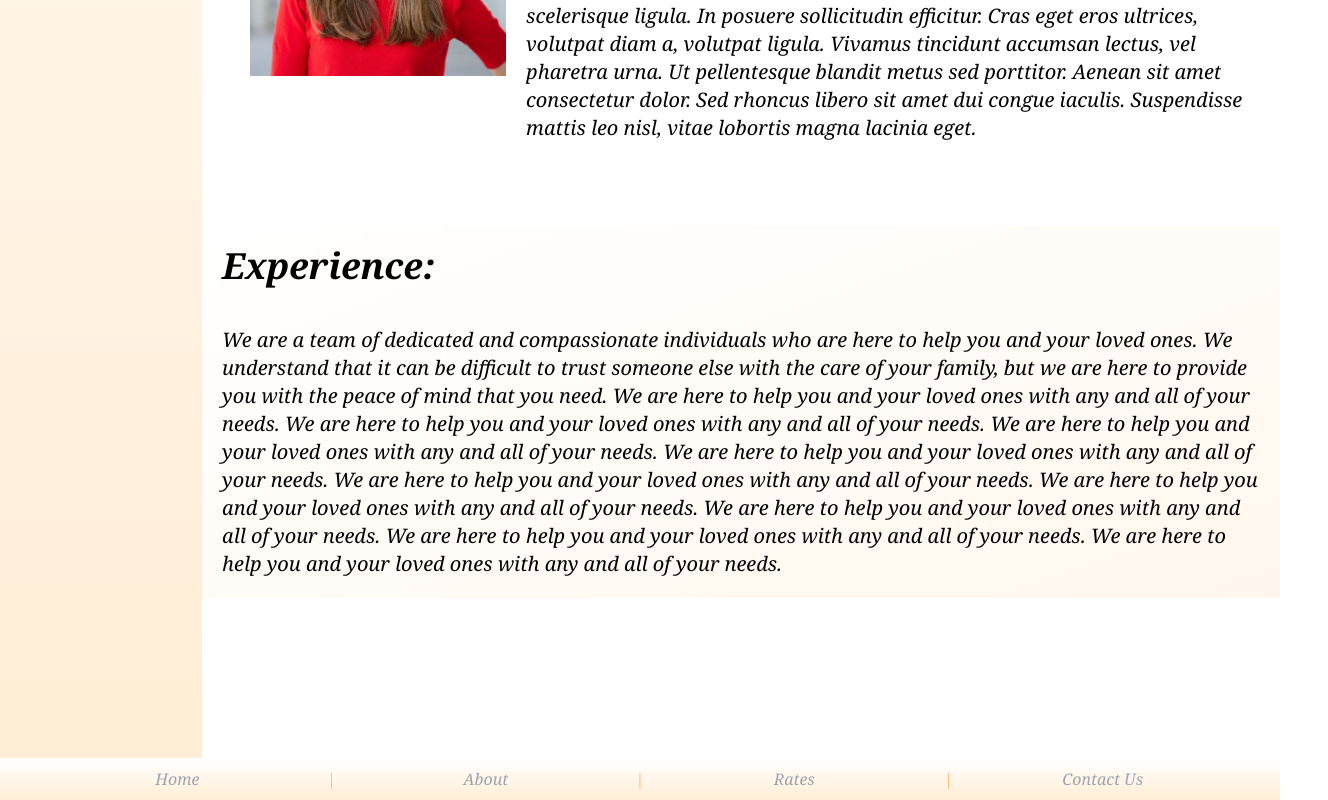
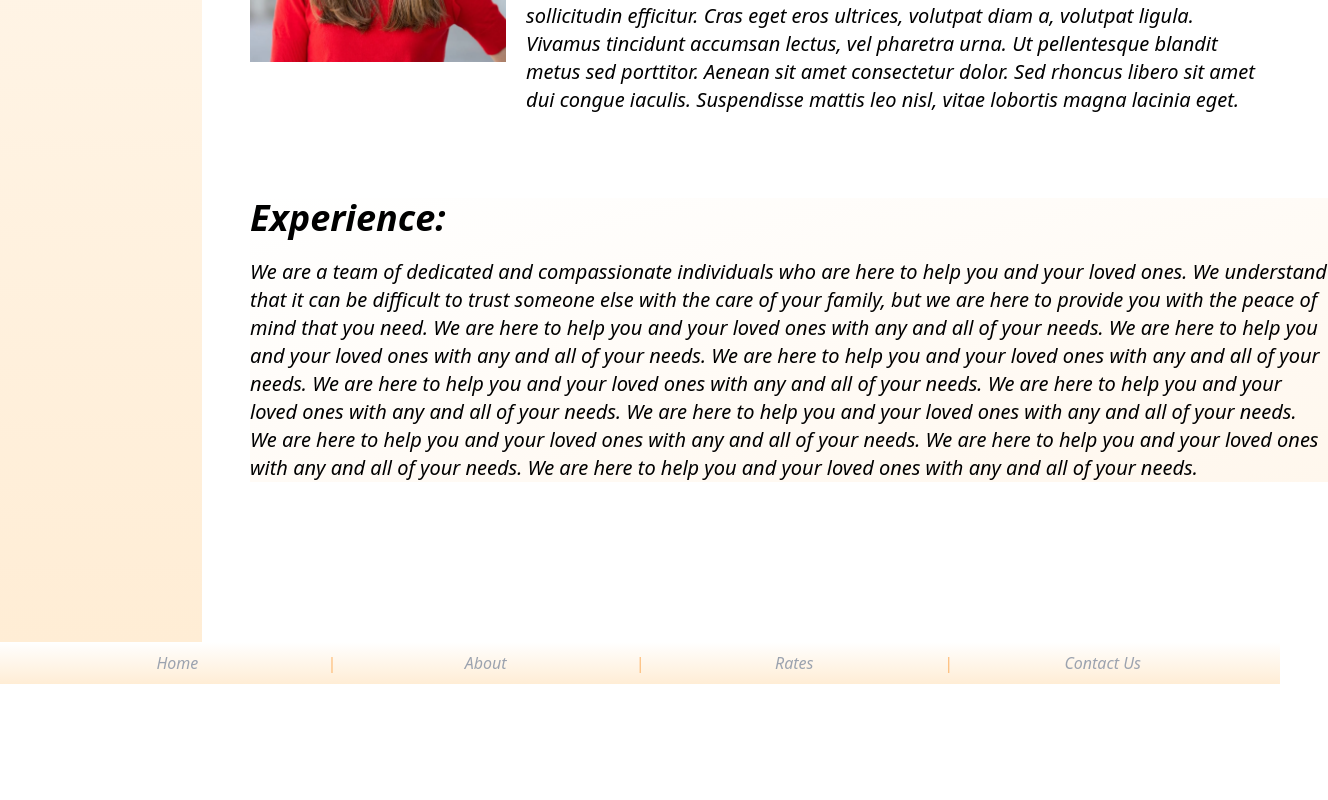
Before and after one commit to andrew03meyer/rachael-nannying-wesbite, a React (Create React App) app: page / in a window 1280 px wide. Shown: the part 1049-1849 px from the top of the page, 1328 px wide, since content can reach past the window. After the commit the page ends 1733 px from the top, so only its background shows below. Built offline with nearby package versions, Linux system fonts and the light colour scheme.

Commit message:
font, homepage margins

```diff
--- a/src/About/About.js
+++ b/src/About/About.js
@@ -11,9 +11,9 @@ function About() {
           <img src={NannyPic} alt="Nanny" className="opacity-70 w-full mt-5 rounded-3xl"/>
         </div>
 
-        <h2 className="absolute text-7xl text-center mt-48 font-serif font-bold text-black">About Me:</h2>
+        <h2 className="absolute text-7xl text-center mt-48 font-roboto font-bold text-black">About Me:</h2>
 
-        <div className="relative flex flex-col p-5 bg-gradient-to-br from-white to-white font-serif shadow-2xl w-full">
+        <div className="relative flex flex-col p-5 bg-gradient-to-br from-white to-white font-roboto shadow-2xl w-full">
           <h2 className="text-3xl m-2 underline">Testimonials:</h2>
           <div className="flex">
             <div className="flex flex-col items-center bg-gradient-to-br from-white to-orange-100 m-2 p-5 rounded-3xl">
@@ -44,14 +44,14 @@ function About() {
           </div>
         </div>
 
-        <div className="relative p-5 bg-gradient-to-br from-white to-orange-100 font-serif shadow-2xl w-full">
+        <div className="relative p-5 bg-gradient-to-br from-white to-orange-100 font-roboto shadow-2xl w-full">
           <h2 className="text-3xl m-2 underline">Location:</h2>
           <p className="text-xl italic">
           Cras aliquam, leo at tincidunt sodales, orci nulla gravida sapien, sollicitudin ultricies elit nisl ac nisi. Donec magna risus, luctus sit amet justo in, convallis tristique dolor. Nam vulputate lacus ante, in accumsan enim efficitur ac. Nullam faucibus diam in diam ullamcorper malesuada. Nullam ut convallis nisi. Aenean interdum est in nunc vestibulum eleifend et vel libero. Morbi tellus turpis, dapibus ac sagittis nec, gravida ut dolor. Morbi arcu ligula, efficitur nec ullamcorper pharetra, euismod vel ex.
           </p>
         </div>
 
-        <div className="relative p-5 bg-gradient-to-br from-white to-white font-serif shadow-2xl w-full">
+        <div className="relative p-5 bg-gradient-to-br from-white to-white font-roboto shadow-2xl w-full">
           <h2 className="text-3xl m-2 underline">Experience</h2>
           <p className="text-xl italic">
             It if sometimes furnished unwilling as additions so. Blessing resolved peculiar fat graceful ham.
--- a/src/App.js
+++ b/src/App.js
@@ -10,7 +10,7 @@ import Banner from "./Banner/Banner";
 
 function App() {
   return (
-    <div className="flex flex-col text-serif">
+    <div className="flex flex-col text-roboto">
         <BrowserRouter>
         <div className="flex App ">
           <Sidebar />
--- a/src/Banner/Banner.js
+++ b/src/Banner/Banner.js
@@ -2,7 +2,7 @@ function Banner(){
     return (
         <>
         {/* <div className="h-20 w-full bg-gradient-to-b from-orange-200 via-orange-300 to-orange-300"></div> */}
-        <div className="flex justify-center h-20 w-full bg-gradient-to-b from-white to-orange-100 font-serif text-md italic items-center p-2 text-white">
+        <div className="flex justify-center h-20 w-full bg-gradient-to-b from-white to-orange-100 font-roboto text-md italic items-center p-2 text-white">
         {/* bg-gradient-to-bl from-orange-300 via-orange-200 to-orange-300 */}
             <table className="w-5/6 h-5/6 text-center">
                 <tbody>
--- a/src/Contact/Contact.js
+++ b/src/Contact/Contact.js
@@ -24,7 +24,7 @@ const Contact = () => {
 
   return (
     <>
-      <div className='flex flex-col items-center relative h-screen w-full font-serif'>
+      <div className='flex flex-col items-center relative h-screen w-full font-roboto'>
         <TopBanner />
         <h1 className="text-7xl text-center mt-20 mb-20 font-bold text-black">Contact Us:</h1>
         <form ref={form} onSubmit={sendEmail} className="flex flex-col items-center justify-center w-full">
--- a/src/Homepage/Homepage.js
+++ b/src/Homepage/Homepage.js
@@ -23,7 +23,7 @@ function Homepage() {
 
   return (
     <>
-    <div className="flex relative flex-col font-serif mb-40 w-screen text-serif mr-16 sm:mr-0">
+    <div className="flex relative flex-col font-roboto mb-40 w-screen text-roboto mr-16 sm:mr-0">
       <div className="flex flex-col justify-center relative w-full h-auto max-h-screen overflow-y-hidden mb-16">
 
         <img id="image" src={images[index]} alt="Nanny" className="w-full h-auto opacity-80" />
@@ -48,9 +48,9 @@ function Homepage() {
         </div>
       </div>
 
-      <div className="w-full bg-gradient-to-br from-white to-orange-50 italic">
-        <h1 className="text-4xl p-5 w-full font-bold text-black">Experience:</h1>
-        <p className="text-xl w-full m-auto p-5">We are a team of dedicated and compassionate individuals who are here to help you and your loved ones. We understand that it can be difficult to trust someone else with the care of your family, but we are here to provide you with the peace of mind that you need. We are here to help you and your loved ones with any and all of your needs. We are here to help you and your loved ones with any and all of your needs. We are here to help you and your loved ones with any and all of your needs. We are here to help you and your loved ones with any and all of your needs. We are here to help you and your loved ones with any and all of your needs. We are here to help you and your loved ones with any and all of your needs. We are here to help you and your loved ones with any and all of your needs. We are here to help you and your loved ones with any and all of your needs. We are here to help you and your loved ones with any and all of your needs.</p>
+      <div className="w-full bg-gradient-to-br from-white to-orange-50 italic sm:ml-12">
+        <h1 className="text-4xl w-full font-bold text-black pb-5">Experience:</h1>
+        <p className="text-xl w-full m-auto">We are a team of dedicated and compassionate individuals who are here to help you and your loved ones. We understand that it can be difficult to trust someone else with the care of your family, but we are here to provide you with the peace of mind that you need. We are here to help you and your loved ones with any and all of your needs. We are here to help you and your loved ones with any and all of your needs. We are here to help you and your loved ones with any and all of your needs. We are here to help you and your loved ones with any and all of your needs. We are here to help you and your loved ones with any and all of your needs. We are here to help you and your loved ones with any and all of your needs. We are here to help you and your loved ones with any and all of your needs. We are here to help you and your loved ones with any and all of your needs. We are here to help you and your loved ones with any and all of your needs.</p>
       </div>
     </div>
     </>
--- a/src/Sidebar/Sidebar.js
+++ b/src/Sidebar/Sidebar.js
@@ -2,7 +2,7 @@ import { Link } from "react-router-dom";
 
 function Sidebar(){
     return(
-    <ul className ="group space-y-1 w-20 hover:w-60 transition-all duration-700 hover:bg-gradient-to-b from-white to-orange-100 text-serif">
+    <ul className ="group space-y-1 w-20 hover:w-60 transition-all duration-700 hover:bg-gradient-to-b from-white to-orange-100 text-roboto">
         <li className="group group-hover:block block w-1/6 hover:w-1/6 rounded-lg px-4 py-2 text-sm font-medium">
             <div className="group-hover">
                 <div className="transition-all duration-1000 group-hover:w-7 w-5 h-0.5 bg-black m-2"></div>
```
